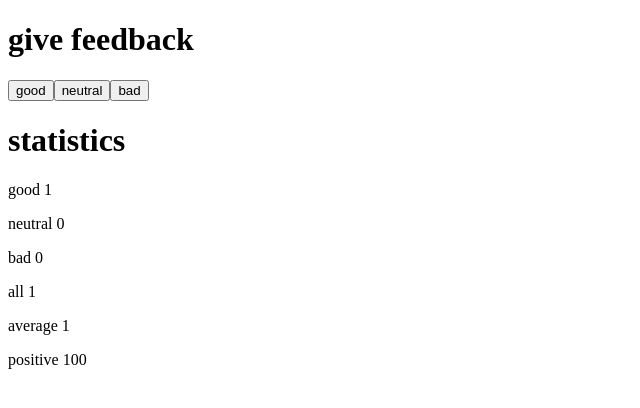
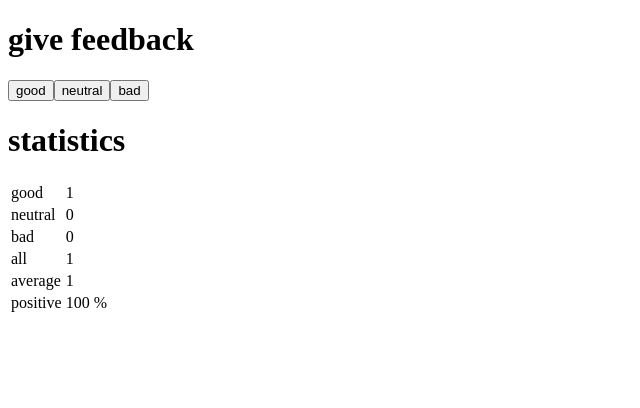
Before and after one commit to hmoreyra/fsopen, a React (Vite) app in the folder part1/unicafe/: page / in a window 1280 px wide. Both pictures are taken after a click on the button "good". Shown: the top 408 px of the page, without its empty margins (0-640 px from the left). Built offline with nearby package versions, Linux system fonts and the light colour scheme.

Commit message:
exercise 1.11

```diff
--- a/part1/unicafe/src/App.jsx
+++ b/part1/unicafe/src/App.jsx
@@ -2,7 +2,14 @@ import { useState } from 'react'
 
 const Button = ({text, handleClick}) => <button onClick={handleClick}> {text} </button>
 
-const StatisticLine = ({text, value}) => <p>{text} {value}</p>
+const StatisticLine = ({text, value}) => {
+  return (
+    <tr>
+      <td>{text}</td>
+      <td>{value}</td>
+    </tr>
+  )
+}
 
 const Statistics = ({good,neutral,bad}) => {
   const all = good+neutral+bad
@@ -10,14 +17,16 @@ const Statistics = ({good,neutral,bad}) => {
     <div>
       <h1>statistics</h1>
       {all != 0 ?
-        <div>
-          <StatisticLine text="good"     value = {good} />
-          <StatisticLine text="neutral"  value = {neutral} />
-          <StatisticLine text="bad"      value = {bad} />
-          <StatisticLine text="all"      value = {all} />
-          <StatisticLine text="average"  value = {(good - bad) / all} />
-          <StatisticLine text="positive" value = {good * 100 / all} />
-        </div>
+        <table>
+          <tbody>
+            <StatisticLine text="good" value={good} />
+            <StatisticLine text="neutral" value={neutral} />
+            <StatisticLine text="bad" value={bad} />
+            <StatisticLine text="all" value={all} />
+            <StatisticLine text="average" value={(good - bad) / all} />
+            <StatisticLine text="positive" value={`${(good * 100 / all)} %`} />
+          </tbody>
+        </table>
         :
         <p>No feedback given</p>
       }
```
